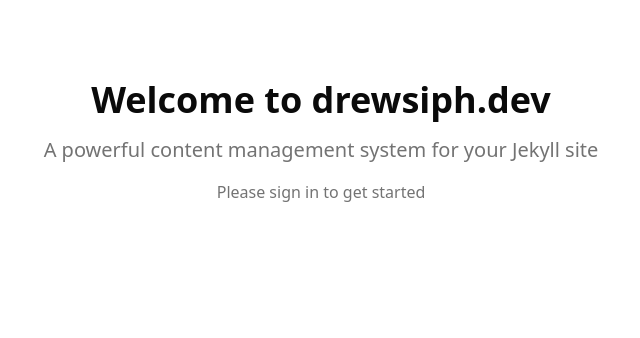
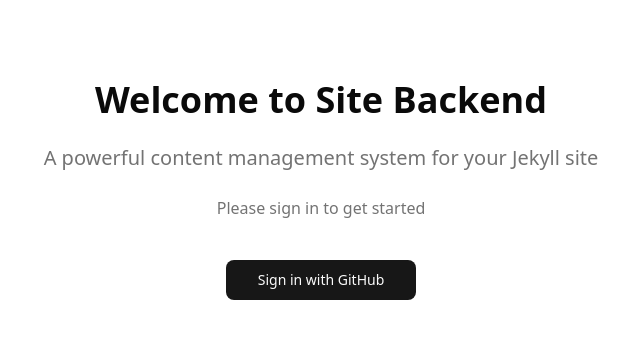
Before and after one commit to andrewbauman1/site-CMS, a Next.js app: page / in a window 1280 px wide. Shown: the top 338 px of the page, without its empty margins (319-959 px from the left). Built offline with nearby package versions, Linux system fonts and the light colour scheme; no server answers.

Commit message:
Adding Github OAuth Login

```diff
--- a/app/page.tsx
+++ b/app/page.tsx
@@ -64,14 +64,22 @@
   if (!session) {
     return (
       <div className="max-w-4xl mx-auto px-4 py-12">
-        <div className="text-center space-y-4">
-          <h1 className="text-4xl font-bold">Welcome to drewsiph.dev</h1>
+        <div className="text-center space-y-6">
+          <h1 className="text-4xl font-bold">Welcome to Site Backend</h1>
           <p className="text-xl text-muted-foreground">
             A powerful content management system for your Jekyll site
           </p>
           <p className="text-muted-foreground">
             Please sign in to get started
           </p>
+          <div className="pt-4">
+            <a
+              href="/auth/signin"
+              className="inline-flex items-center justify-center rounded-md text-sm font-medium ring-offset-background transition-colors focus-visible:outline-none focus-visible:ring-2 focus-visible:ring-ring focus-visible:ring-offset-2 disabled:pointer-events-none disabled:opacity-50 bg-primary text-primary-foreground hover:bg-primary/90 h-10 px-8 py-2"
+            >
+              Sign in with GitHub
+            </a>
+          </div>
         </div>
       </div>
     )
```
